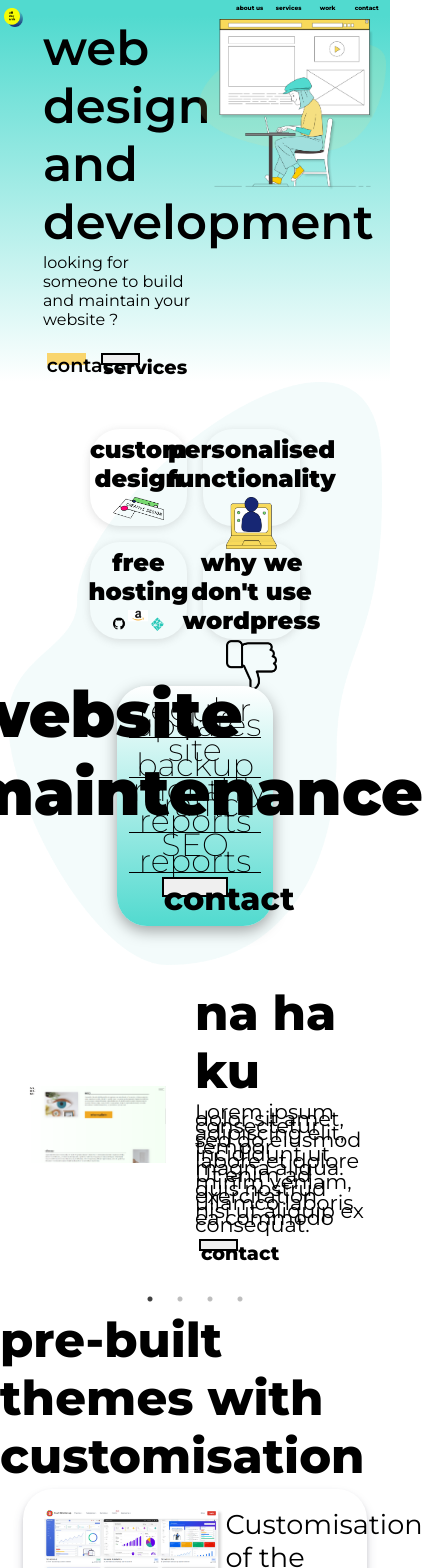
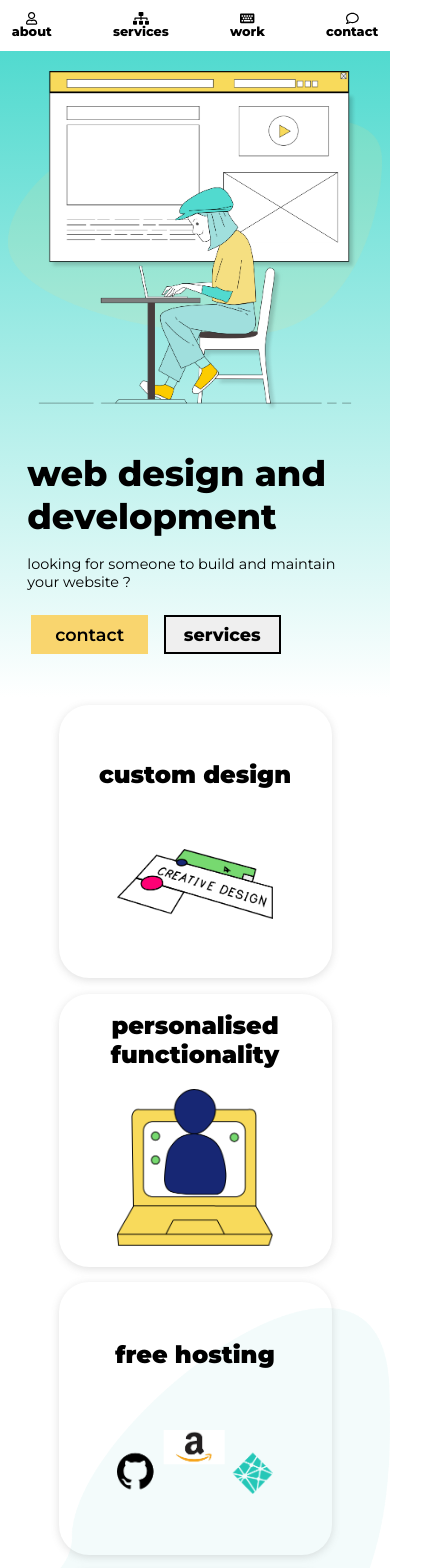
Before and after one commit to laterinthepast/alldayweb, a React (Create React App) app: page / in a window 390 px wide. Shown: the top 1568 px of the page, 423 px wide, since content can reach past the window. Built offline with nearby package versions, Linux system fonts and the light colour scheme.

Commit message:
1st commit for mobile

```diff
--- a/package.json
+++ b/package.json
@@ -3,6 +3,11 @@
   "version": "0.1.0",
   "private": true,
   "dependencies": {
+    "@fortawesome/fontawesome-svg-core": "^1.2.36",
+    "@fortawesome/free-brands-svg-icons": "^5.15.4",
+    "@fortawesome/free-regular-svg-icons": "^5.15.4",
+    "@fortawesome/free-solid-svg-icons": "^5.15.4",
+    "@fortawesome/react-fontawesome": "^0.1.15",
     "@testing-library/jest-dom": "^5.14.1",
     "@testing-library/react": "^11.2.7",
     "@testing-library/user-event": "^12.8.3",
--- a/src/components/About.jsx
+++ b/src/components/About.jsx
@@ -12,6 +12,10 @@ const Wrapper = styled.div`
     background: linear-gradient(0deg, rgba(245,223,129,1) 0%, rgba(255,255,255,1) 100%);
     h3 {
         font-size: 1.5rem;
+    }
+    @media (max-width:768px){
+        flex-direction: column;
+        padding: 25vw 5vw;
     }
 `
 
--- a/src/components/Contact.jsx
+++ b/src/components/Contact.jsx
@@ -47,6 +47,38 @@ const Container = styled.div`
     }
 
   }
+  @media (max-width:768px){
+    width: 100%;
+    height: auto;
+    margin: 5vw;
+    padding: 5vw 1vw;
+    box-shadow: rgba(0, 0, 0, 0.35) 0px 5px 15px;
+    border-radius: 30px;
+    h1 {
+      padding-bottom: 7vw;
+      font-size: 2.6rem;
+      font-weight: 900;
+    }
+    .input-values {
+      input{
+        width: 70vw;
+        height: 10vw;
+      }
+    }
+    .input-message {
+      textarea {
+        padding: 1vw;
+        width: 80vw;
+        height: 40vw;
+        text-align: center;
+      }
+
+      .submit {
+        margin-top: 10vw;
+        padding: 2vw;
+      }
+    }
+  }
 `
 
 const Contact = () => {
--- a/src/components/Footer.jsx
+++ b/src/components/Footer.jsx
@@ -1,3 +1,4 @@
+
 import React from 'react'
 import styled from 'styled-components';
 import logo from '../images/logo.png'
@@ -15,6 +16,17 @@ const Wrapper = styled.div`
         width: 10%;
     }
     background-color: #fff;
+    @media (max-width:768px){
+        img {
+            width: 30%;
+        }
+        h1 {
+            font-size: 0.7rem;
+
+            text-align: center;
+        }
+
+    }
 `
 
 
@@ -22,7 +34,8 @@ const Footer = () => {
     return (
         <Wrapper>
             <img src={logo} alt=""/>
-            <h1>all rights reserved 2021</h1>
+
+            <h1>&copy; all rights reserved 2021 alldayweb</h1>
         </Wrapper>
     )
 }
--- a/src/components/Hero.jsx
+++ b/src/components/Hero.jsx
@@ -12,13 +12,18 @@ const Wrapper = styled.div`
     background: -webkit-radial-gradient(circle, rgba(81,218,207,1) 0%, rgba(248,218,91,1) 53%, rgba(245,223,129,1) 100%);
     background: radial-gradient(circle, rgba(81,218,207,1) 0%, rgba(248,218,91,1) 53%, rgba(245,223,129,1) 100%);
     filter: progid:DXImageTransform.Microsoft.gradient(startColorstr="#51dacf",endColorstr="#f5df81",GradientType=1); */
+    @media (max-width:768px){
+        flex-direction: column-reverse;
+        justify-content: center;
+        align-items: center;
+        padding: 5vw 2vw;
+    }
 `
 
 const Left = styled.div`
     display: flex;
     flex-direction: column;
     justify-content: center;
-
     gap:0.3vw;
     width: 50vw;
     padding-left: 10vw;
@@ -33,12 +38,28 @@ const Left = styled.div`
         display: flex;
         gap:2vw;
     }
+    @media (max-width:768px){
+        padding: 5vw;
+        width: 100%;
+        h1 {
+            font-size: 2.2rem;
+            font-weight: 800;
+            padding: 4vw 0;
+        }
+        p {
+            font-size: 0.9rem;
+        }
+    }
 `
 
 const Right = styled.div`
     width: 50vw;
     img {
         width: 100%;
+    }
+    @media (max-width:768px){
+        width: 100%;
+
     }
 `
 
--- a/src/components/Navbar.jsx
+++ b/src/components/Navbar.jsx
@@ -1,8 +1,33 @@
-import React from 'react'
+import React, { useEffect, useState } from 'react'
 import styled from 'styled-components';
 import logo from '../images/logo1.png'
+import { FontAwesomeIcon } from '@fortawesome/react-fontawesome'
+import { faComment, faUser } from '@fortawesome/free-regular-svg-icons';
+import { faKeyboard, faSitemap } from '@fortawesome/free-solid-svg-icons';
 
-const Wrapper = styled.div`
+const WrapperMobile = styled.div`
+`
+
+const NavListMobile = styled.div`
+    display: flex;
+    justify-content: space-between;
+    align-items: center;
+    width: 100%;
+    position: sticky;
+    padding: 3vw;
+
+`
+const NavItemMobile = styled.div`
+    a {
+    display: flex;
+    flex-direction: column-reverse;
+    justify-content: center;
+    align-items: center;
+    font-size: 0.8rem;
+    font-weight: 800;
+    }
+`
+const WrapperDesk = styled.div`
     display: flex;
     justify-content: space-between;
     align-items: center;
@@ -20,6 +45,7 @@ const NavList = styled.div`
     justify-content: center;
     align-items: center;
 `
+
 const NavItem = styled.div`
     .nav-link {
         width: 10vw;
@@ -40,6 +66,7 @@ const NavItem = styled.div`
         }
     }
 `
+
 const NavItems = [
     {
         name: 'about us',
@@ -63,8 +90,47 @@ const NavItems = [
     }
 ]
 const Navbar = () => {
+    const [windowDimension, setWindowDimension] = useState(null);
+    useEffect(() => {
+        setWindowDimension(window.innerWidth);
+    }, [])
+    useEffect(() => {
+        function handleResize() {
+            setWindowDimension(window.innerWidth)
+        }
+        window.addEventListener("resize", handleResize);
+        return () => window.removeEventListener("resize", handleResize);
+    }, [])
+    const isMobile = windowDimension <= 768;
     return (
-        <Wrapper>
+        <div>
+            {isMobile ? (
+                <WrapperMobile>
+                    <NavListMobile>
+                        <NavItemMobile>
+                            <a href="/" className="mobile-link">about
+                                <FontAwesomeIcon icon={faUser} />
+                            </a>
+                        </NavItemMobile>
+                        <NavItemMobile>
+                            <a href="/" className="mobile-link">services
+                                <FontAwesomeIcon icon={faSitemap} />
+                            </a>
+                        </NavItemMobile>
+                        <NavItemMobile>
+                            <a href="/" className="mobile-link">work
+                                <FontAwesomeIcon icon={faKeyboard} />
+                            </a>
+                        </NavItemMobile>
+                        <NavItemMobile>
+                            <a href="/" className="mobile-link">contact
+                                <FontAwesomeIcon icon={faComment} />
+                            </a>
+                        </NavItemMobile>
+                    </NavListMobile>
+                </WrapperMobile>
+            ) : (
+                <WrapperDesk>
                     <div className="nav-logo">
                         <img src={logo} alt="" />
                     </div>
@@ -75,7 +141,9 @@ const Navbar = () => {
                             </NavItem>
                         ))}
                     </NavList>
-        </Wrapper>
+                </WrapperDesk>
+            )}
+        </div>
     )
 }
 
--- a/src/components/Offer.jsx
+++ b/src/components/Offer.jsx
@@ -10,7 +10,6 @@ const Wrapper = styled.div`
     background-position: center; /* Center the image */
     background-repeat: no-repeat; /* Do not repeat the image */
     background-size: contain; /* Resize the background image to cover the entire container */
-
     width: 100%;
     display: flex;
     flex-direction: column;
@@ -23,9 +22,19 @@ const Wrapper = styled.div`
         }
 
     }
+    @media (max-width:768px){
+        .offer-title {
+            padding: 20vw 5vw 5vw 5vw;
+            h2 {
+                font-size: 2rem;
+            }
+
+        }
+    }
 
 `
 const Container = styled.div`
+    width: 70%;
     display: flex;
     align-items: flex-start;
     position: relative;
@@ -61,6 +70,46 @@ const Container = styled.div`
     .container-info {
         width: 40%;
     }
+    @media (max-width:768px){
+        box-shadow: none;
+        width: 100%;
+        flex-direction: column;
+        justify-content: center;
+        align-items: center;
+        margin: 0;
+        padding: 5vw;
+        border-bottom: 1px solid #000;
+        border-radius:0 ;
+    p {
+        font-size: 1.5rem;
+        padding-bottom: 2vw 0;
+    }
+    h5 {
+        position: static;
+        font-size: 2rem;
+        font-weight: 200;
+        span {
+            font-weight: 900;
+        }
+    }
+    button {
+        margin-top: 10vw;
+        width: 60vw;
+        height: 14vw;
+        padding:2vw;
+    }
+    .container-img {
+        width: 100%;
+        img {
+           width: 100%;
+        }
+
+    }
+    .container-info {
+        padding: 10vw 0;
+        width: 100%;
+    }
+    }
 `
 
 const Offer = () => {
@@ -70,14 +119,13 @@ const Offer = () => {
                 <h2>pre-built themes with customisation</h2>
             </div>
             <Container>
-
                 <div className="container-img">
                     <img src={offer1} alt="" />
                 </div>
                 <div className="container-info">
                     <p>Customisation of the theme of your choice can be a good solution for a start. Simply find what you like and let us do the rest.</p>
                     <a href="#services">
-                        <button className="btn-empty">services</button>
+                        <button className="btn-empty">choose your theme</button>
                     </a>
                 </div>
                 <h5>from <span>250£</span></h5>
@@ -92,7 +140,7 @@ const Offer = () => {
                 <div className="container-info">
                     <p>Customisation of the theme of your choice can be a good solution for a start. Simply find what you like and let us do the rest.</p>
                     <a href="#services">
-                        <button className="btn-empty">services</button>
+                        <button className="btn-empty">contact</button>
                     </a>
                 </div>
                 <h5>from <span>250£</span></h5>
--- a/src/components/Portfolio.jsx
+++ b/src/components/Portfolio.jsx
@@ -7,6 +7,9 @@ import styled from 'styled-components';
 const Wrapper = styled.div`
     padding-bottom: 7vw;
     overflow: hidden;
+    @media (max-width:768px){
+
+    }
    `
 
 const SliderItem = styled.div`
@@ -38,6 +41,33 @@ const SliderItem = styled.div`
             padding: 2vw 0;
         }
     }
+    @media (max-width:768px){
+        flex-direction: column;
+        width: 100%;
+
+        padding: 5vw;
+        .slider-img {
+            width: 100%;
+            img {
+                width:100%;
+            }
+        }
+        .slider-info {
+            padding: 5vw;
+            width: 100%;
+            h1 {
+                font-size: 2rem;
+            }
+            p {
+                line-height: 1rem;
+                padding-bottom: 9vw;
+            }
+            button {
+                width: 40vw;
+                height: 12vw;
+            }
+        }
+    }
 `
 
 
@@ -64,7 +94,7 @@ const Portfolio = () => {
                         <h1>na ha ku</h1>
                         <p>Lorem ipsum dolor sit amet, consectetur adipiscing elit, sed do eiusmod tempor incididunt ut labore et dolore magna aliqua. Ut enim ad minim veniam, quis nostrud exercitation ullamco laboris nisi ut aliquip ex ea commodo consequat. </p>
                         <a href="#contact">
-                            <button className="btn-empty">contact</button>
+                            <button className="btn-empty">visit site</button>
                         </a>
                     </div>
                 </SliderItem>
@@ -77,7 +107,7 @@ const Portfolio = () => {
                         <h1>na ha ku</h1>
                         <p>Lorem ipsum dolor sit amet, consectetur adipiscing elit, sed do eiusmod tempor incididunt ut labore et dolore magna aliqua. Ut enim ad minim veniam, quis nostrud exercitation ullamco laboris nisi ut aliquip ex ea commodo consequat. </p>
                         <a href="#contact">
-                            <button className="btn-empty">contact</button>
+                            <button className="btn-empty">visit site</button>
                         </a>
                     </div>
                 </SliderItem>
@@ -90,7 +120,7 @@ const Portfolio = () => {
                         <h1>na ha ku</h1>
                         <p>Lorem ipsum dolor sit amet, consectetur adipiscing elit, sed do eiusmod tempor incididunt ut labore et dolore magna aliqua. Ut enim ad minim veniam, quis nostrud exercitation ullamco laboris nisi ut aliquip ex ea commodo consequat. </p>
                         <a href="#contact">
-                            <button className="btn-empty">contact</button>
+                            <button className="btn-empty">visit site</button>
                         </a>
                     </div>
                 </SliderItem>
@@ -103,7 +133,7 @@ const Portfolio = () => {
                         <h1>na ha ku</h1>
                         <p>Lorem ipsum dolor sit amet, consectetur adipiscing elit, sed do eiusmod tempor incididunt ut labore et dolore magna aliqua. Ut enim ad minim veniam, quis nostrud exercitation ullamco laboris nisi ut aliquip ex ea commodo consequat. </p>
                         <a href="#contact">
-                            <button className="btn-empty">contact</button>
+                            <button className="btn-empty">visit site</button>
                         </a>
                     </div>
                 </SliderItem>
--- a/src/components/Services.jsx
+++ b/src/components/Services.jsx
@@ -16,6 +16,9 @@ const Wrapper = styled.div`
     display: flex;
     flex-direction: column;
     padding-top: 10vw;
+    @media (max-width:768px){
+        padding: 0;
+    }
 `
 const Container = styled.div`
     box-shadow: rgba(99, 99, 99, 0.2) 0px 2px 8px 0px;
@@ -27,20 +30,37 @@ const Container = styled.div`
     text-align: center;
     padding: 1.6vw;
     margin: 2vw;
-    height: 25vw;
-    width: 25vw;
+    height: 15vw;
+    width: 15vw;
     h2 {
         font-weight: 900;
     }
     img {
         padding: 1vw;
-        width: 70%;
+        width: 60%;
+    }
+    @media (max-width:768px){
+        padding: 0;
+        height: auto;
+        font-size: 1rem;
+        height: 70vw;
+        width: 70vw;
+        img {
+            width: 60%;
+        }
     }
 `
 const Row = styled.div`
     display: flex;
     justify-content: center;
 
+    @media (max-width:768px){
+        padding: 0;
+        flex-direction: column;
+        width: 100%;
+        justify-content: center;
+        align-items: center;
+    }
 `
 const RowS = styled.div`
     display: flex;
@@ -49,7 +69,6 @@ const RowS = styled.div`
     align-items: center;
     padding: 10vw 0;
     position: relative;
-
     h1 {
         font-size: 4rem;
         font-weight: 900;
@@ -58,15 +77,11 @@ const RowS = styled.div`
     }
     ul {
         list-style: none;
-        width: 40vw;
+        width: 30vw;
         height: auto;
         box-shadow: rgba(0, 0, 0, 0.35) 0px 5px 15px;
         border-radius: 30px;
         padding: 3vw;
-        background: rgb(255,255,255);
-        background: linear-gradient(0deg, rgba(81,218,207,1)0%, rgba(255,255,255,1)  100%);
-
-
         text-align: center;
         li {
             font-weight: 200;
@@ -80,6 +95,39 @@ const RowS = styled.div`
         width: 17vw;
         height: 5vw;
         font-size: 2rem;
+    }
+    @media (max-width:768px){
+
+        padding: 15vw 0;
+        height: 80vh;
+
+        h1 {
+            position: static;
+            font-size: 2rem;
+            text-align: center;
+        }
+        ul {
+            padding: 10vw 2vw;
+            display: flex;
+            flex-direction: column;
+            justify-content: space-between;
+            align-items: center;
+            width: 70vw;
+            height: 100%;
+            box-shadow: none;
+
+            li {
+                font-size: 1.3rem;
+                font-weight: 500;
+                border-bottom: none;
+                line-height: 1.2rem;
+            }
+        }
+        button {
+        width: 50vw;
+        height: 15vw;
+        font-size: 2rem;
+    }
     }
 
 `
@@ -113,7 +161,7 @@ const Services = () => {
                     <li>regular updates</li>
                     <li>site backup</li>
                     <li>monthly traffic reports</li>
-                    <li>SEO reports</li>
+                    <li>SEO reports</li> <br/>
                     <button className="btn-empty">contact</button>
                 </ul>
 
--- a/src/styles.css
+++ b/src/styles.css
@@ -20,6 +20,12 @@ body {
   font-size: 1rem;
 }
 
+@media (max-width: 768px) {
+  body {
+    position: relative;
+  }
+}
+
 /* buttons */
 button {
   width: 10vw;
@@ -28,6 +34,14 @@ button {
   border: none;
   cursor: pointer;
   font-size: 1.2rem;
+}
+
+@media (max-width: 768px) {
+  button {
+    width: 30vw;
+    height: 10vw;
+    font-size: 1.1rem;
+  }
 }
 
 .btn-background {
--- a/src/styles.scss
+++ b/src/styles.scss
@@ -25,6 +25,9 @@ $green-light: #77d970;
 body {
   width: 100%;
   font-size: 1rem;
+  @media (max-width:768px) {
+    position: relative;
+  }
 }
 
 /* buttons */
@@ -36,6 +39,11 @@ button {
   border: none;
   cursor: pointer;
   font-size: 1.2rem;
+  @media (max-width:768px) {
+    width: 30vw;
+    height: 10vw;
+    font-size: 1.1rem;
+  }
 }
 .btn-background {
   background: $orange;
```
Also changed, not shown: 1 other file (tests, documents, lock files or other folders). Lines whose indentation alone changed are shown as unchanged.
